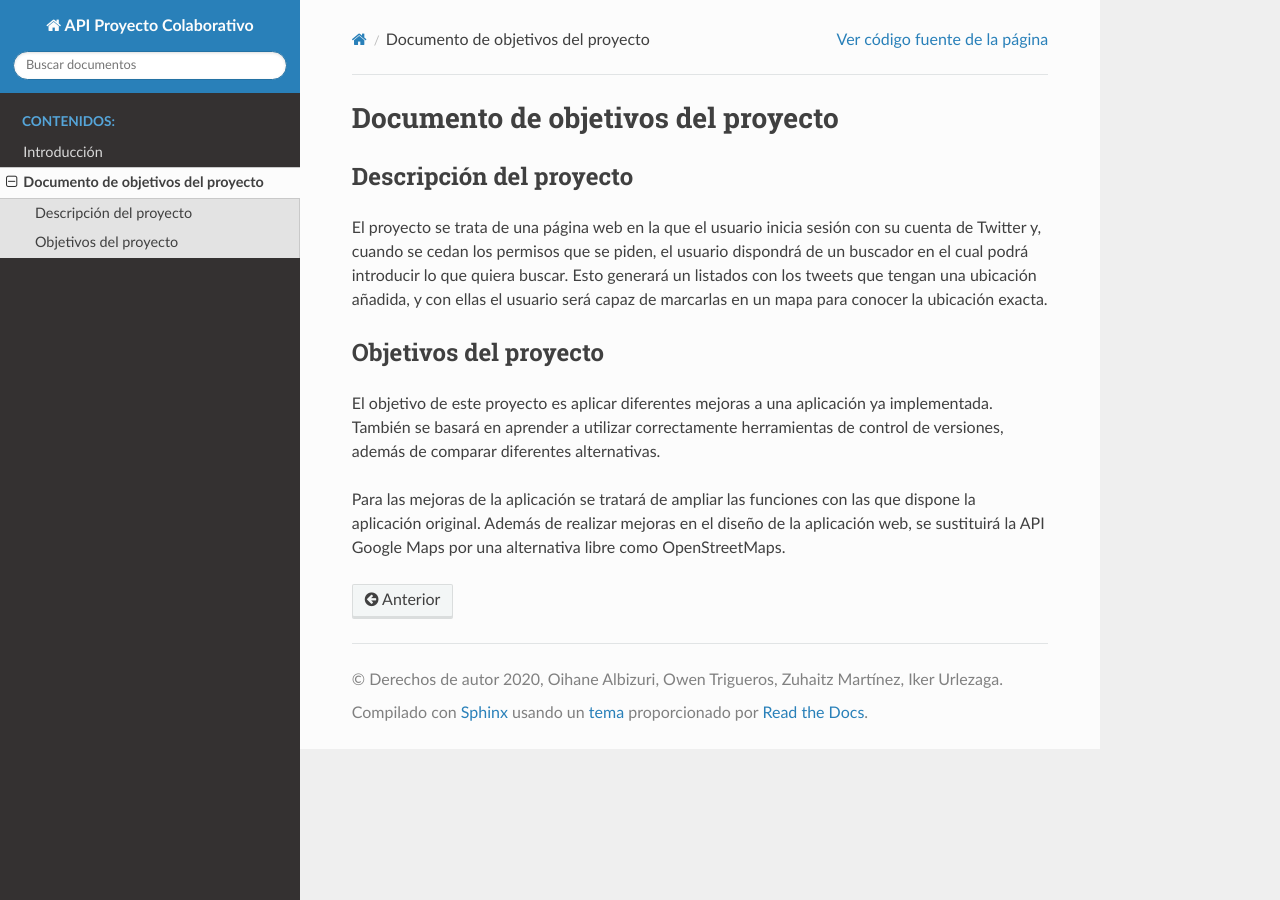
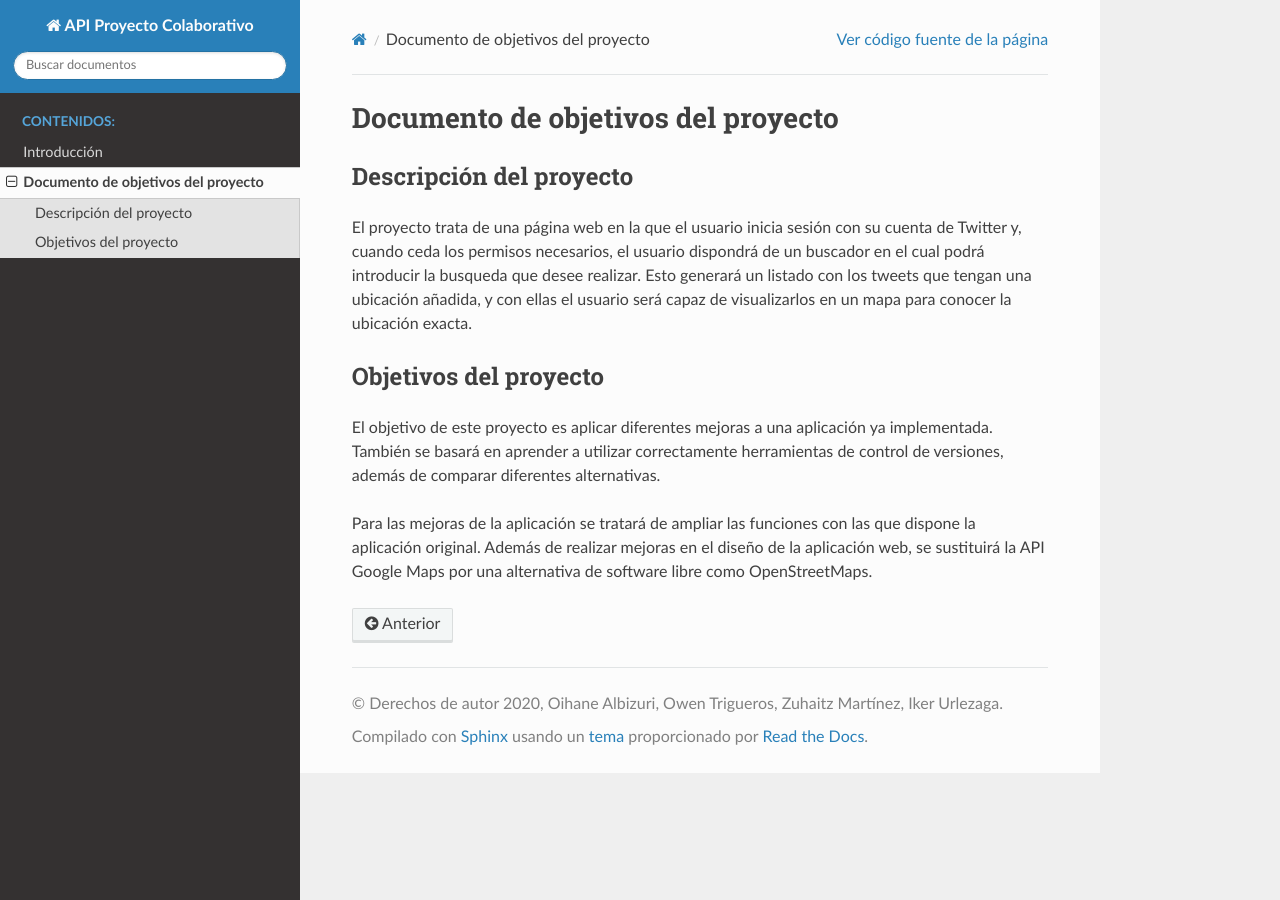
Before and after one commit to owentrigueros/API_Proyecto_Colaborativo, a Sphinx documentation site: the page built from docs/dop.rst, in a window 1280 px wide. Built offline with Sphinx 7.4.7 and the Read the Docs theme 2.0.0, drawn with Linux system fonts in a browser that asks for light colours.

```diff
--- a/docs/dop.rst
+++ b/docs/dop.rst
@@ -7,10 +7,10 @@
 Descripción del proyecto
 ########################
 
-El proyecto se trata de una página web en la que el usuario inicia sesión con su cuenta de Twitter
-y, cuando se cedan los permisos que se piden, el usuario dispondrá de un buscador en el cual podrá
-introducir lo que quiera buscar. Esto generará un listados con los tweets que tengan una ubicación añadida, y
-con ellas el usuario será capaz de marcarlas en un mapa para conocer la ubicación exacta.
+El proyecto trata de una página web en la que el usuario inicia sesión con su cuenta de Twitter
+y, cuando ceda los permisos necesarios, el usuario dispondrá de un buscador en el cual podrá
+introducir la busqueda que desee realizar. Esto generará un listado con los tweets que tengan una ubicación añadida, y
+con ellas el usuario será capaz de visualizarlos en un mapa para conocer la ubicación exacta.
 
 Objetivos del proyecto
 ######################
@@ -21,4 +21,4 @@
 
 Para las mejoras de la aplicación se tratará de ampliar las funciones con las que
 dispone la aplicación original. Además de realizar mejoras en el diseño de la aplicación web, se
-sustituirá la API Google Maps por una alternativa libre como OpenStreetMaps.
+sustituirá la API Google Maps por una alternativa de software libre como OpenStreetMaps.
```
